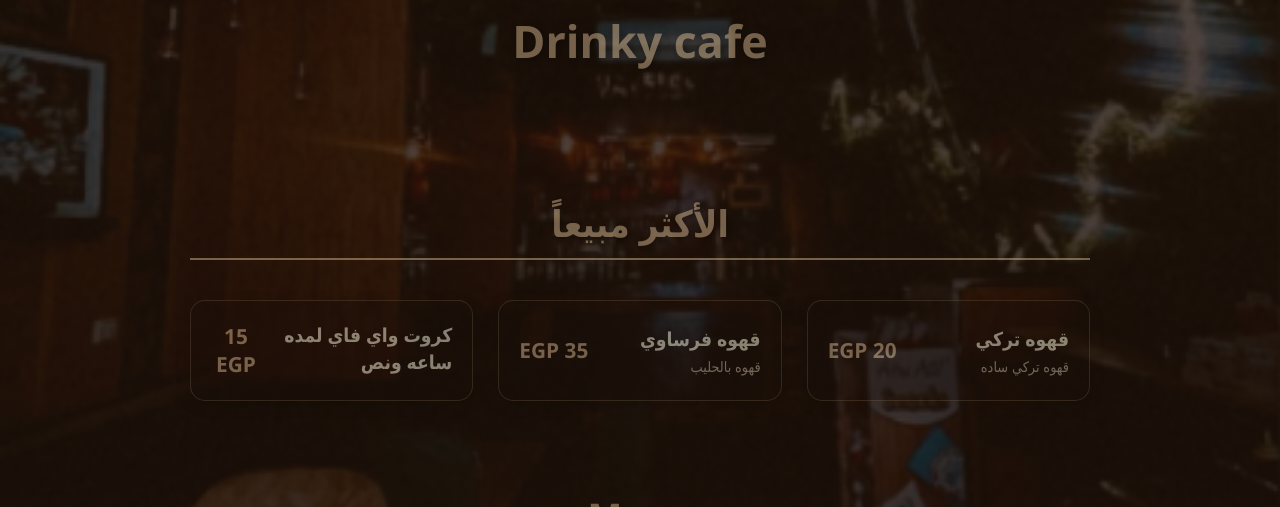
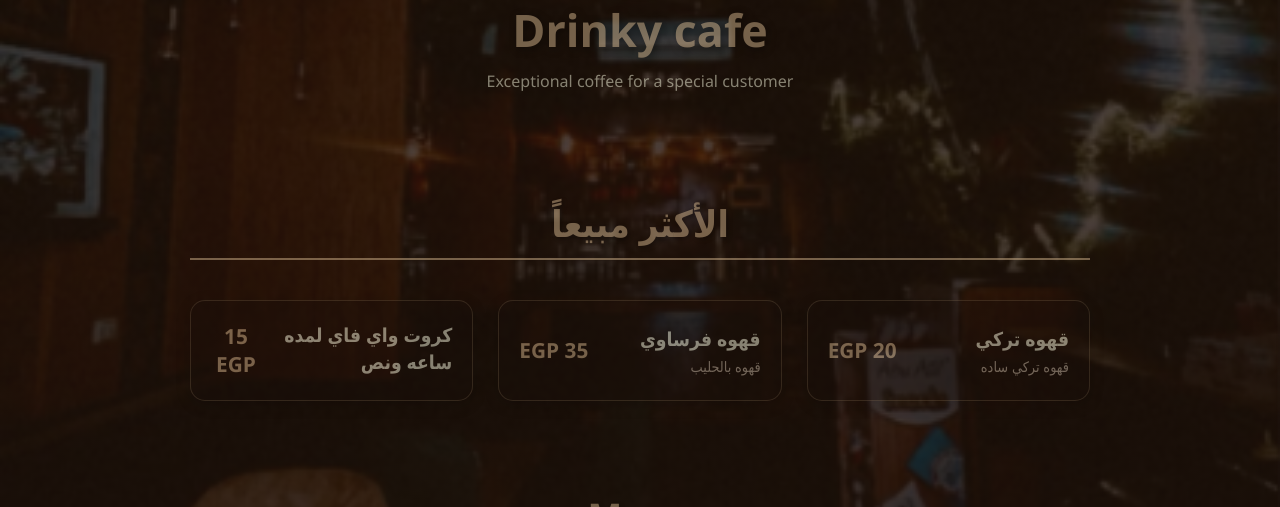
Before and after one commit to ahmedweso888/Drinky, a plain HTML site: page index.html in a window 1280 px wide. Shown: the part 293-800 px from the top of the page. Drawn offline with Linux system fonts and the light colour scheme.

Commit message:
Update index.html

```diff
--- a/index.html
+++ b/index.html
@@ -354,6 +354,7 @@
         <header>
             <img src="logo.png" alt="Drinky Cafe Logo" class="cafe-logo">
             <h1>Drinky cafe</h1>
+            <p1>Exceptional coffee for a special customer</p1>
 
         </header>
 
```
